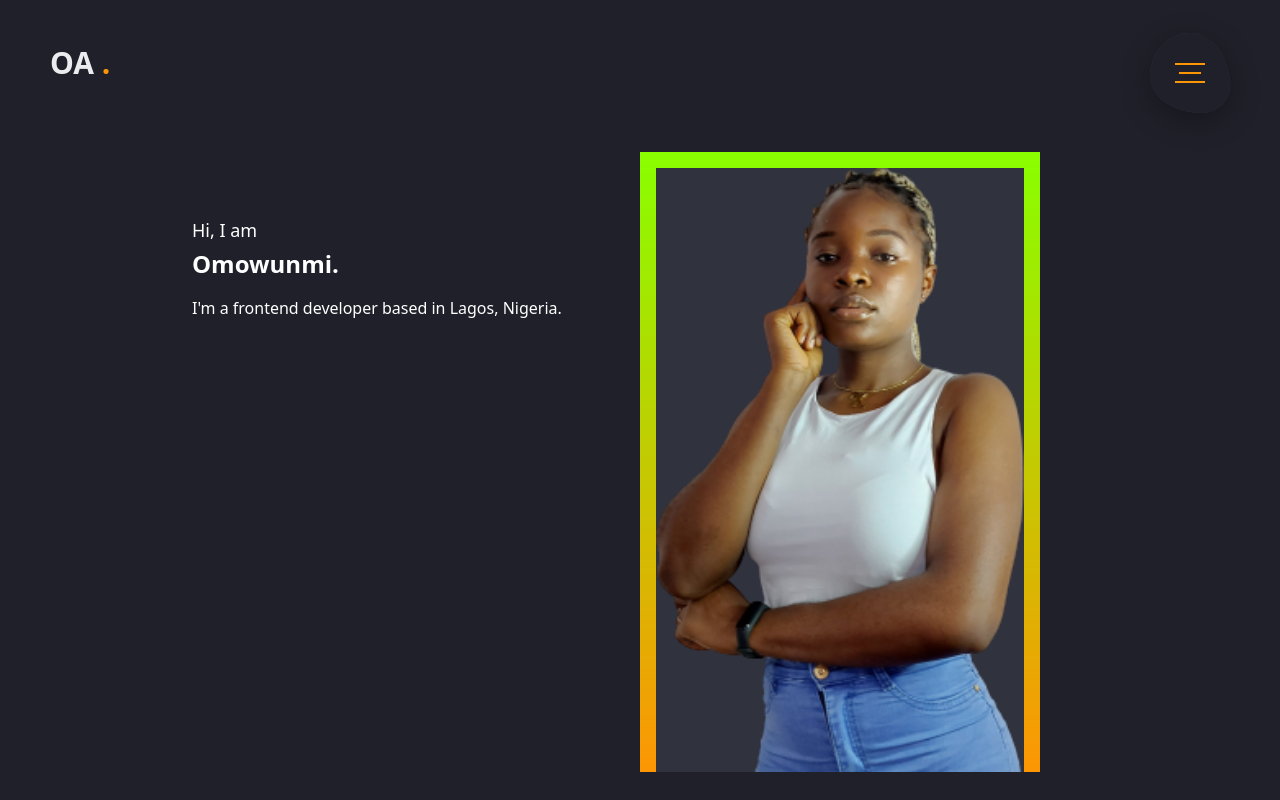
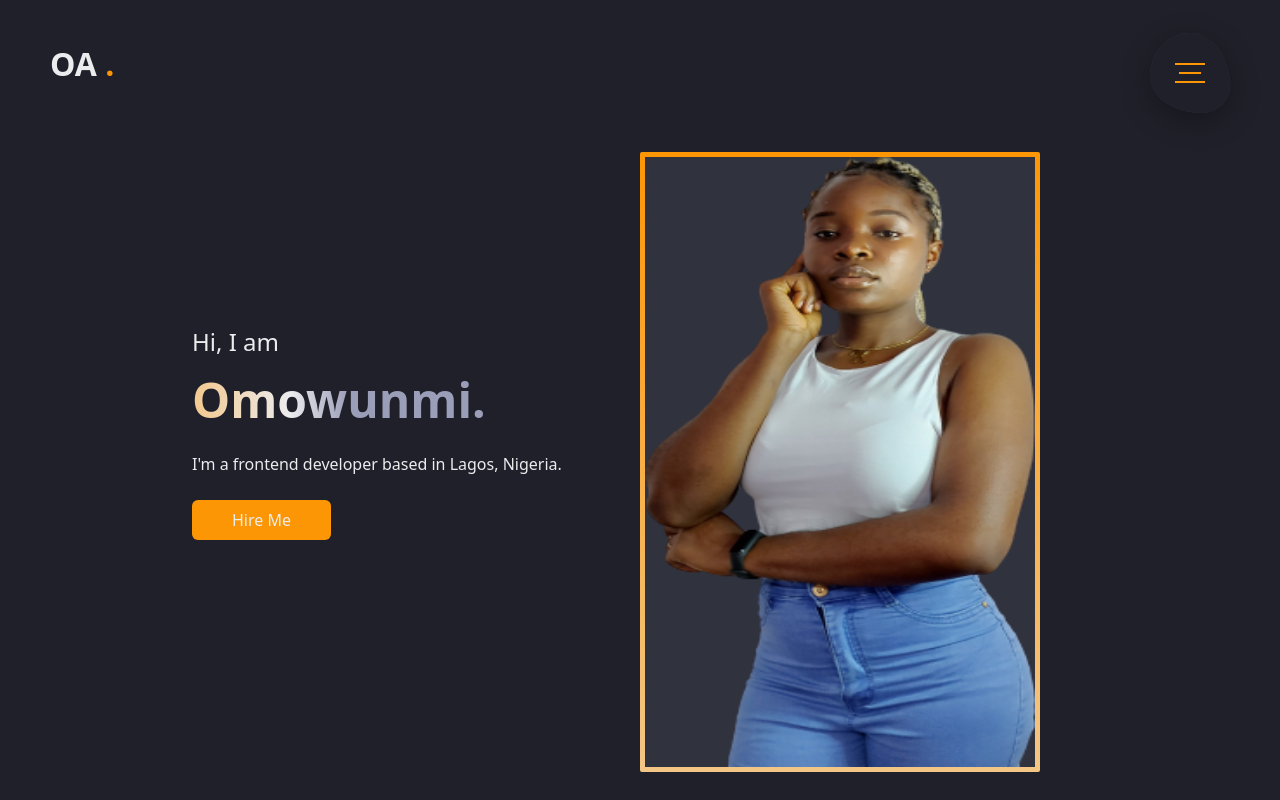
Before and after one commit to emmypuch/karenify, a plain HTML site: page index.html in a window 1280 px wide. Drawn offline with nearby package versions, Linux system fonts and the light colour scheme.

Commit message:
modified My-Project

```diff
--- a/index.html
+++ b/index.html
@@ -11,10 +11,10 @@
     <link rel="stylesheet" href="styles.css" />
   </head>
   <body>
-    <div class="w-screen h-screen">
+    <div class="w-screen">
       <section>
         <a href="#" class="logo"
-          ><h1 class="font-bold" style="font-size: 30px; color: #ececee;">
+          ><h1 class="font-bold" style="font-size: 2rem; color: #ececee;">
             OA <span style="color: #fd9604">.</span>
           </h1></a>
       <div>
@@ -38,17 +38,24 @@
 
       <section class="px-48 py-6">
         <div class="grid grid-cols-2">
-          <div class="content mt-48">
-            <h3 class="text-lg text-white">
+          <div class="content" style="margin-top: 300px;">
+            <h3 style="font-size: 1.5rem; color: #ececee;">
               Hi, I am
             </h3>
-            <h1 class="text-2xl text-white font-bold mt-1">Omowunmi.</h1>
-            <p class="mt-4 text-white">I'm a frontend developer based in Lagos, Nigeria.</p>
+            <div class="wrapper">
+              <h1 class="font-bold mt-1" style="color: #ececee; font-size: 3rem;">Omowunmi.</h1>
+            </div>
+            <p class="mt-4" style="color: #ececee; font-size: 1rem;">I'm a frontend developer based in Lagos, Nigeria.</p>
+            <div id="button">
+              <button class="text-base py-2 rounded-md px-10 focus:outline-none mt-6">Hire Me</button>
+            </div>
           </div>
 
           <div class="image mt-32">
             <div id="imgContent">
-              <img src="images/portrait.png" alt="" style="background-color: #30323d; width: 100%;" />
+              <div style="overflow-y: hidden; width: auto; height: 100%;">
+                <img src="images/portrait.png" alt="" style="background-color: #30323d; width: 150%; height: 110%;" />
+              </div>
             </div>
 
           </div>
--- a/styles.css
+++ b/styles.css
@@ -241,23 +241,44 @@ body {
   }
 }
 
-div.image {
-  /* overflow: hidden; */
-  /* height: 520px; */
-  /* padding: 1rem; */
-  /* background-color: red; */
-  /* background: linear-gradient(#89ff00,#fd9604) */
-  /* width: 400px; */
-}
-
-.image img {
-  /* box-sizing: content-box; */
-}
-
 #imgContent {
   overflow-y: hidden;
   height: 620px;
-  padding: 1rem;
+  padding: 0.3rem;
   width: 400px;
-  background: linear-gradient(#89ff00, #fd9604);
+  background: linear-gradient(#fd9604, #f3c686);
+  border-radius: 2px;
 }
+
+#button button {
+  background-color: #fd9604;
+  color: #ececee;
+  transition: 0.5s;
+  outline: none;
+}
+
+#button button:hover {
+  background-color: #1f2029;
+  color: #fd9604;
+  border: 2px solid #fd9604;
+  outline: none;
+}
+
+.wrapper h1 {
+  background: linear-gradient(to right, #fd9604 10%, #ececee 50%, #9b9eb8 60%);
+  background-size: auto auto;
+  background-clip: border-box;
+  background-size: 200% auto;
+  color: #fff;
+  background-clip: text;
+  text-fill-color: transparent;
+  -webkit-background-clip: text;
+  -webkit-text-fill-color: transparent;
+  animation: textclip 1.5s linear infinite;
+  display: inline-block;
+}
+@keyframes textclip {
+  to {
+    background-position: 200% center;
+  }
+}
```
